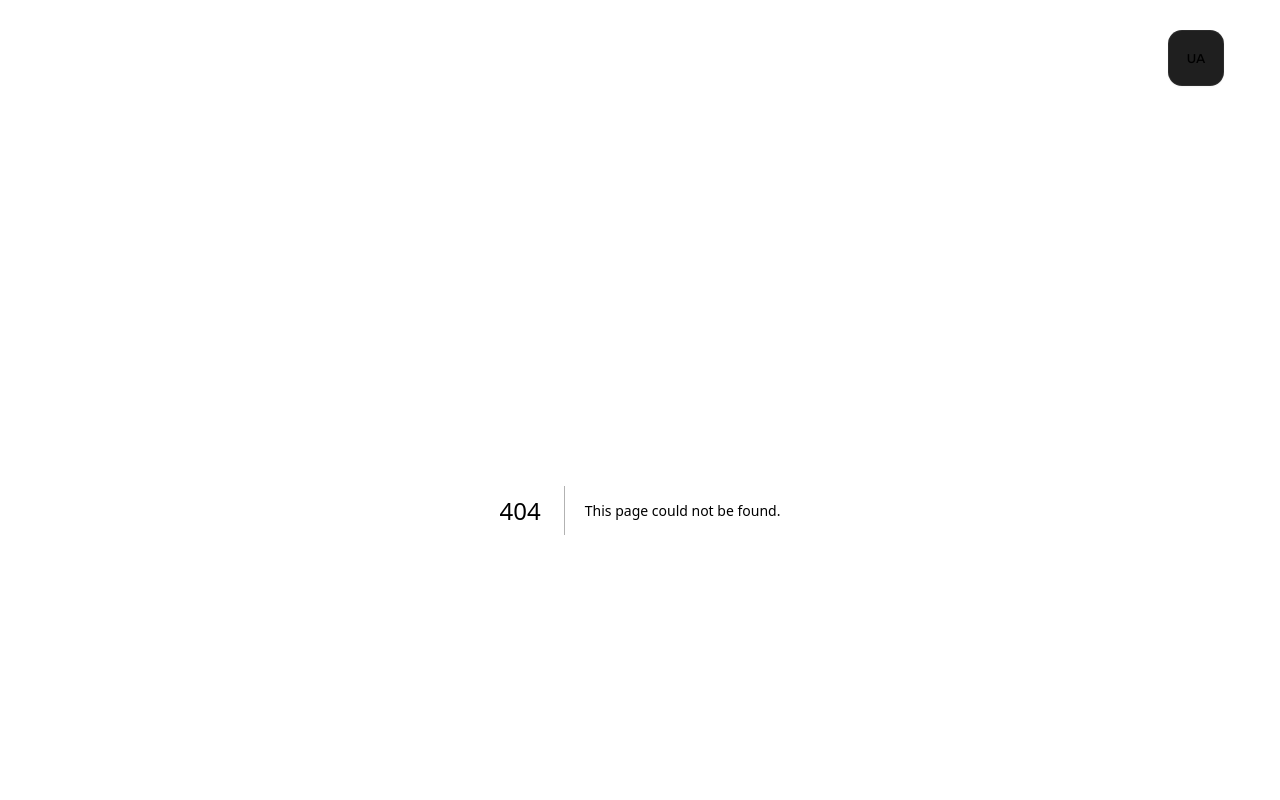
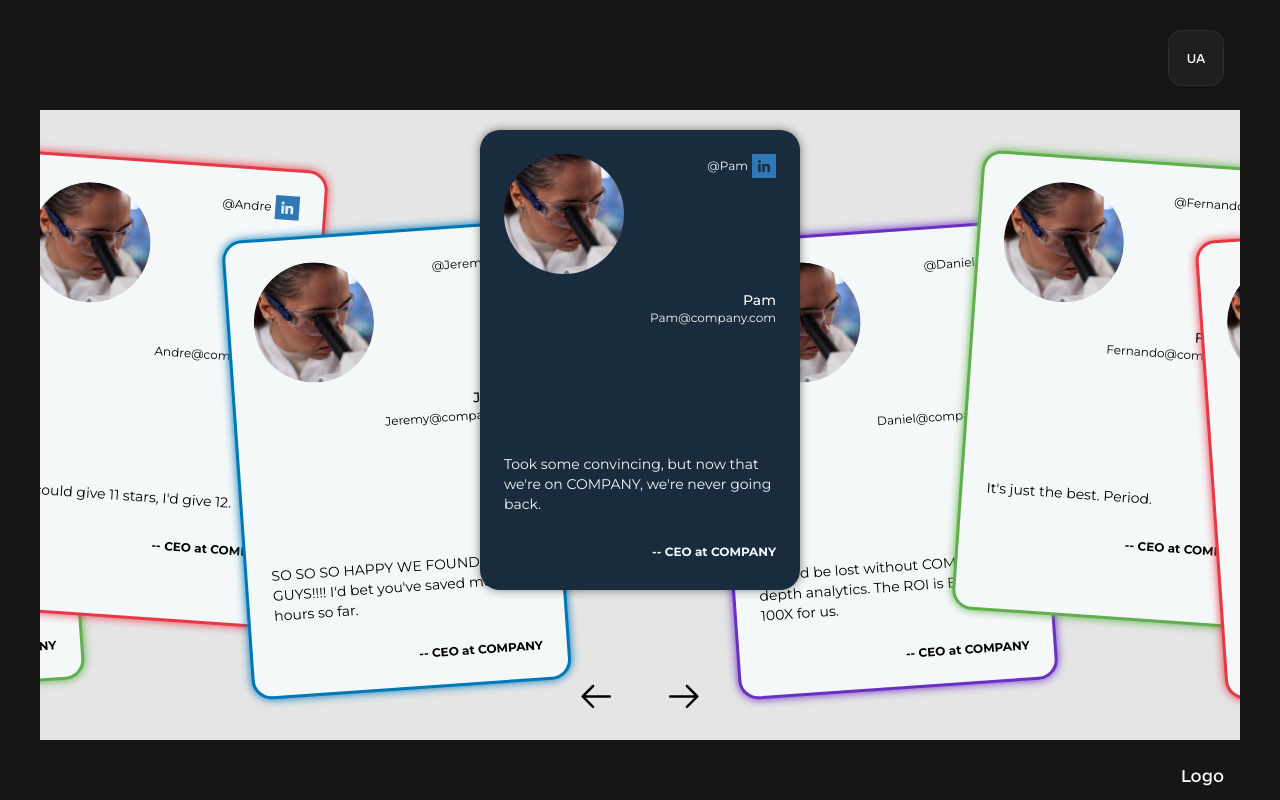
Before and after one commit to Vakolyyk/nerd-stud-io, a Next.js app in the folder client/: page /slider in a window 1280 px wide. Before the commit this address had no page. Shown: the top 800 px of the page. Built offline with nearby package versions, Linux system fonts and the light colour scheme.

Commit message:
feat: slider

```diff
--- a/client/src/app/dashboard/page.tsx
+++ b/client/src/app/dashboard/page.tsx
@@ -1,4 +1,6 @@
 "use client";
+
+import Link from "next/link";
 import { signOut, useSession } from "next-auth/react";
 
 import AuthGuard from "@/components/AuthGuard";
@@ -18,6 +20,9 @@ const Dashboard = () => {
       <div className="flex flex-col gap-4">
         Hello, {session?.user?.email}
         <Button onClick={logout}>Logout</Button>
+        <Link href="/slider">
+          <Button className="w-full">Slider</Button>
+        </Link>
       </div>
     </AuthGuard>
   );
--- a/client/src/app/sign-up/page.tsx
+++ b/client/src/app/sign-up/page.tsx
@@ -1,6 +1,4 @@
 import SignUpForm from "./components/SignUpForm";
-import SupportTeamLink from "@/components/auth-form/SupportTeamLink";
-import AuthFormContainer from "@/components/auth-form/AuthFormContainer";
 
 const SignUpPage = () => (
   <div className="flex flex-col justify-center">
--- /dev/null
+++ b/client/src/app/slider/page.tsx
@@ -0,0 +1,9 @@
+import { StaggerTestimonials } from "@/components/slider-example";
+
+const SliderPage = () => (
+  <div className="flex w-full flex-col justify-center">
+    <StaggerTestimonials />
+  </div>
+);
+
+export default SliderPage;
--- a/client/src/components/Container.tsx
+++ b/client/src/components/Container.tsx
@@ -3,7 +3,7 @@ type ContainerProps = {
 };
 
 const Container = ({ children }: ContainerProps) => (
-  <div className="flex flex-grow mx-auto">{children}</div>
+  <div className="flex justify-center flex-grow">{children}</div>
 );
 
 export default Container;
--- /dev/null
+++ b/client/src/components/slider-example.tsx
@@ -0,0 +1,294 @@
+"use client";
+
+import React, { useEffect, useState } from "react";
+import { motion } from "framer-motion";
+import { GoArrowLeft, GoArrowRight } from "react-icons/go";
+
+import { Montserrat } from "next/font/google";
+
+const montserrat = Montserrat({
+  subsets: ["latin"], // які підмножини символів потрібні
+  weight: ["400", "500", "700"], // варіанти товщини
+  variable: "--font-montserrat", // якщо хочеш використовувати через CSS variable
+});
+
+const CARD_SIZE_LG = 365;
+const CARD_SIZE_SM = 290;
+
+const ROTATE_DEG = 4;
+
+const STAGGER = 35;
+const CENTER_STAGGER = -65;
+
+const SECTION_HEIGHT = 630;
+
+export const StaggerTestimonials = () => {
+  const [cardSize, setCardSize] = useState(CARD_SIZE_LG);
+
+  const [testimonials, setTestimonials] = useState(TESTIMONIAL_DATA);
+
+  const handleMove = (position: number) => {
+    const copy = [...testimonials];
+
+    if (position > 0) {
+      for (let i = position; i > 0; i--) {
+        const firstEl = copy.shift();
+
+        if (!firstEl) return;
+
+        copy.push({ ...firstEl, tempId: Math.random() });
+      }
+    } else {
+      for (let i = position; i < 0; i++) {
+        const lastEl = copy.pop();
+
+        if (!lastEl) return;
+
+        copy.unshift({ ...lastEl, tempId: Math.random() });
+      }
+    }
+
+    setTestimonials(copy);
+  };
+
+  useEffect(() => {
+    const { matches } = window.matchMedia("(min-width: 640px)");
+
+    if (matches) {
+      setCardSize(CARD_SIZE_LG);
+    } else {
+      setCardSize(CARD_SIZE_SM);
+    }
+
+    const handleSetCardSize = () => {
+      const { matches } = window.matchMedia("(min-width: 640px)");
+
+      if (matches) {
+        setCardSize(CARD_SIZE_LG);
+      } else {
+        setCardSize(CARD_SIZE_SM);
+      }
+    };
+
+    window.addEventListener("resize", handleSetCardSize);
+
+    return () => window.removeEventListener("resize", handleSetCardSize);
+  }, []);
+
+  return (
+    <div
+      className={`relative w-full flex-grow overflow-hidden bg-neutral-200 ${montserrat.className}`}
+      style={{
+        height: SECTION_HEIGHT,
+      }}
+    >
+      {testimonials.map((t, idx) => {
+        let position = 0;
+
+        if (testimonials.length % 2) {
+          position = idx - (testimonials.length + 1) / 2;
+        } else {
+          position = idx - testimonials.length / 2;
+        }
+
+        return (
+          <TestimonialCard
+            key={t.tempId}
+            testimonial={t}
+            handleMove={handleMove}
+            position={position}
+            cardSize={cardSize}
+          />
+        );
+      })}
+      <div className="absolute bottom-4 left-1/2 flex -translate-x-1/2 gap-8">
+        <button
+          onClick={() => handleMove(-1)}
+          className="grid h-14 w-14 place-content-center text-[40px] text-black transition-colors hover:bg-black hover:text-white"
+        >
+          <GoArrowLeft />
+        </button>
+        <button
+          onClick={() => handleMove(1)}
+          className="grid h-14 w-14 place-content-center text-[40px] text-black transition-colors hover:bg-black hover:text-white"
+        >
+          <GoArrowRight />
+        </button>
+      </div>
+    </div>
+  );
+};
+
+interface TestimonialProps {
+  position: number;
+  testimonial: TestimonialType;
+  handleMove: Function;
+  cardSize: number;
+}
+
+const TestimonialCard = ({
+  position,
+  testimonial,
+  handleMove,
+  cardSize,
+}: TestimonialProps) => {
+  const isActive = position === 0;
+  const [name, role] = testimonial.by.split(",");
+
+  return (
+    <motion.div
+      initial={false}
+      onClick={() => handleMove(position)}
+      className={`
+        absolute left-1/2 top-1/2 rounded-[20px] cursor-pointer p-6
+        shadow-[0_0_10px_0_rgba(0,0,0,0.5)] transition-colors duration-500
+        ${isActive ? "z-10 bg-[#192C3D] text-[#F5F8F9]" : `z-0 border-3 bg-[#F5F8F9] text-black`}
+      `}
+      style={{
+        borderColor: isActive ? "" : testimonial.color,
+      }}
+      animate={{
+        width: 320,
+        height: 460,
+        x: `calc(-50% + ${position * (cardSize / 1.5)}px)`,
+        y: `calc(-50% + ${
+          isActive ? CENTER_STAGGER : position % 2 ? STAGGER : -STAGGER
+        }px)`,
+        rotate: isActive ? 0 : position % 2 ? -ROTATE_DEG : ROTATE_DEG,
+        boxShadow: isActive
+          ? "0px 0px 10px 0px rgba(0,0,0,0.5)"
+          : `0px 0px 10px 0px ${testimonial.color}`,
+      }}
+      transition={{
+        type: "spring",
+        mass: 3,
+        stiffness: 400,
+        damping: 50,
+      }}
+    >
+      <div className="mb-4 flex justify-between text-xs font-normal">
+        <img
+          src={testimonial.imgSrc}
+          alt={`Testimonial image for ${testimonial.by}`}
+          className="h-[120px] w-[120px] rounded-full object-cover object-top"
+        />
+        <p className="flex flex-col">
+          <span className="flex gap-1 items-center">
+            <span>@{name}</span>
+            <img src="/linkedin.png" alt="linkedin" />
+          </span>
+          <span />
+        </p>
+      </div>
+      <h3 className={`text-sm font-medium text-end`}>{name}</h3>
+      <p className="text-xs text-end mb-[128px]">{name}@company.com</p>
+      <p className="text-sm mb-7.5">{testimonial.testimonial}</p>
+      <p className="text-xs text-end font-semibold mb-7.5">-- {role}</p>
+    </motion.div>
+  );
+};
+
+type TestimonialType = {
+  tempId: number;
+  testimonial: string;
+  by: string;
+  imgSrc: string;
+  color: string;
+};
+
+const colors = ["#0077B6", "#F4A261", "#6930C3", "#5FAF4D", "#E63946"];
+const TESTIMONIAL_DATA: TestimonialType[] = [
+  {
+    tempId: 0,
+    testimonial:
+      "My favorite solution in the market. We work 5x faster with COMPANY.",
+    by: "Alex, CEO at COMPANY",
+    imgSrc: "/29916.jpg",
+    color: "#0077B6",
+  },
+  {
+    tempId: 1,
+    testimonial:
+      "I'm confident my data is safe with COMPANY. I can't say that about other providers.",
+    by: "Dan, CEO at COMPANY",
+    imgSrc: "/29916.jpg",
+    color: "#F4A261",
+  },
+  {
+    tempId: 2,
+    testimonial:
+      "I know it's cliche, but we were lost before we found COMPANY. Can't thank you guys enough!",
+    by: "Stephanie, CEO at COMPANY",
+    imgSrc: "/29916.jpg",
+    color: "#6930C3",
+  },
+  {
+    tempId: 3,
+    testimonial:
+      "COMPANY's products make planning for the future seamless. Can't recommend them enough!",
+    by: "Marie, CEO at COMPANY",
+    imgSrc: "/29916.jpg",
+    color: "#5FAF4D",
+  },
+  {
+    tempId: 4,
+    testimonial: "If I could give 11 stars, I'd give 12.",
+    by: "Andre, CEO at COMPANY",
+    imgSrc: "/29916.jpg",
+    color: "#E63946",
+  },
+  {
+    tempId: 5,
+    testimonial:
+      "SO SO SO HAPPY WE FOUND YOU GUYS!!!! I'd bet you've saved me 100 hours so far.",
+    by: "Jeremy, CEO at COMPANY",
+    imgSrc: "/29916.jpg",
+    color: "#0077B6",
+  },
+  {
+    tempId: 6,
+    testimonial:
+      "Took some convincing, but now that we're on COMPANY, we're never going back.",
+    by: "Pam, CEO at COMPANY",
+    imgSrc: "/29916.jpg",
+    color: "#F4A261",
+  },
+  {
+    tempId: 7,
+    testimonial:
+      "I would be lost without COMPANY's in depth analytics. The ROI is EASILY 100X for us.",
+    by: "Daniel, CEO at COMPANY",
+    imgSrc: "/29916.jpg",
+    color: "#6930C3",
+  },
+  {
+    tempId: 8,
+    testimonial: "It's just the best. Period.",
+    by: "Fernando, CEO at COMPANY",
+    imgSrc: "/29916.jpg",
+    color: "#5FAF4D",
+  },
+  {
+    tempId: 9,
+    testimonial: "I switched 5 years ago and never looked back.",
+    by: "Andy, CEO at COMPANY",
+    imgSrc: "/29916.jpg",
+    color: "#E63946",
+  },
+  {
+    tempId: 10,
+    testimonial:
+      "I've been searching for a solution like COMPANY for YEARS. So glad I finally found one!",
+    by: "Pete, CEO at COMPANY",
+    imgSrc: "/29916.jpg",
+    color: "#0077B6",
+  },
+  {
+    tempId: 11,
+    testimonial:
+      "It's so simple and intuitive, we got the team up to speed in 10 minutes.",
+    by: "Marina, CEO at COMPANY",
+    imgSrc: "/29916.jpg",
+    color: "#F4A261",
+  },
+];
```
Also changed, not shown: client/public/29916.jpg (added), client/public/linkedin.png (added).
